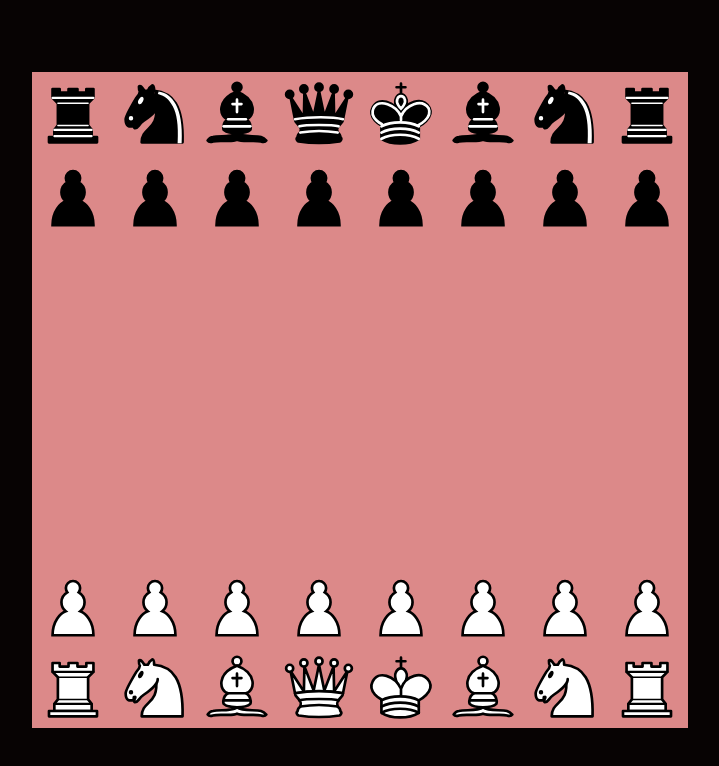
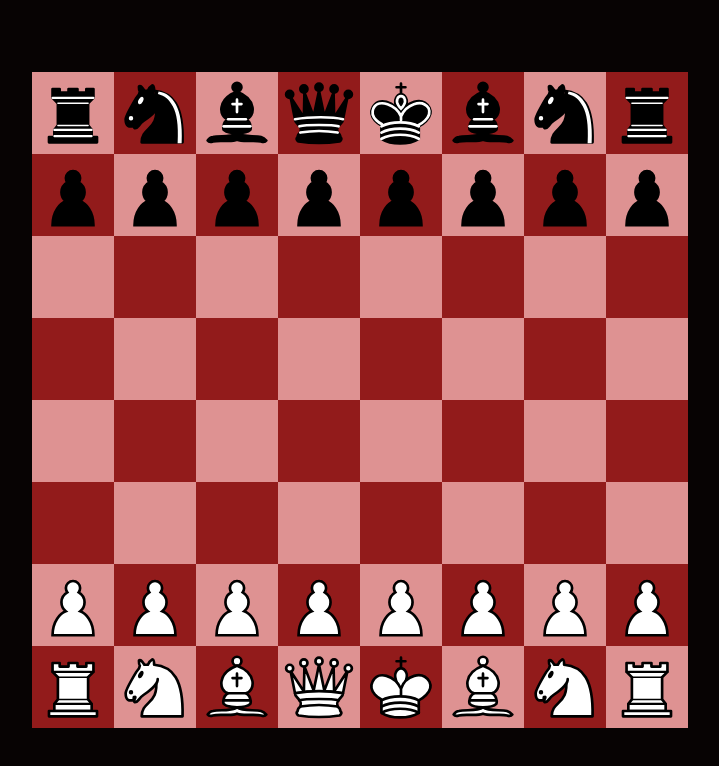
Before and after one commit to DiegoMars/Mars-Chess-Bot, a React (Vite) app: page / in a window 1280 px wide. Shown: the top 766 px of the page, without its empty margins (280-999 px from the left). Built offline with nearby package versions, Linux system fonts and the light colour scheme; a web font is replaced by a local one.

Commit message:
Split board into 3 tables

```diff
--- a/src/globalComps/board/board.jsx
+++ b/src/globalComps/board/board.jsx
@@ -14,12 +14,13 @@ import PlaceholderImg from "./../../assets/pieces/No_image.svg";
 import { useState, useEffect } from "react";
 import styles from "./board.module.css";
 
-const renderRow = (fenElement) => {
+const renderRow = (fenElement, white) => {
   let row = [];
   let fen = fenElement;
   if (Array.isArray(fenElement)){
     fen = fenElement[0];
   }
+  if (white) {
     for (let i=0; i < fen.length; i++) {
       let char = fen.charAt(i);
       let isNumber = !isNaN(char);
@@ -32,10 +33,26 @@ const renderRow = (fenElement) => {
       }
     }
     return row;
+  } else {
+    for (let i=fen.length; i >= 0; i--) {
+      let char = fen.charAt(i);
+      let isNumber = !isNaN(char);
+      if (isNumber) {
+        for (let j = 0; j < char; j++){
+          row.push(" ");
+        }
+      } else {
+        row.push(char);
+      }
+    }
+    return row;
+  }
 };
 
 function Board() {
   const [pieces, setPieces] = useState("rnbqkbnr/pppppppp/8/8/8/8/PPPPPPPP/RNBQKBNR w KQkq - 0 1");
+  const [moves, setMoves] = useState("8/8/8/8/8/8/8/8");
+  const [white, setWhite] = useState(true);
 
   // Ima try to use FEN to describe the board
   // https://en.wikipedia.org/wiki/Forsyth–Edwards_Notation
@@ -56,19 +73,57 @@ function Board() {
   }
   let fenPositions = pieces.split("/", 8);
   fenPositions[7] = fenPositions[7].split(" ", 1);
+  let fenMoves = moves.split("/", 8);
   let Board = [];
+  let Moves = [];
+  if (white){
     for (let i = 0; i < 8; i++) {
-    Board.push(renderRow(fenPositions[i]));
+      Board.push(renderRow(fenPositions[i], white));
+      Moves.push(renderRow(fenMoves[i], white))
     }
+  } else {
+    for (let i = 7; i >= 0; i--) {
+      Board.push(renderRow(fenPositions[i], white));
+      Moves.push(renderRow(fenMoves[i], white))
+    }
+  }
+  console.log(Moves);
 
   return (
     <section>
-      <table className={styles.board}>
+      <div className={styles.boards}>
+        <table className={styles.mainBoard}>
+          <tbody>
+            {Board.map((Row,idx) => (
+              <tr key={idx} className={styles.boardRow}>
+                {Row.map((cell,idx) =>(
+                  <td key={idx} className={styles.cell}>
+                    <img src={PlaceholderImg} alt="placeholder"/>
+                  </td>
+                ))}
+              </tr>
+            ))}
+          </tbody>
+        </table>
+        <table className={styles.moves}>
+          <tbody>
+            {Moves.map((Row,idx) => (
+              <tr key={idx}>
+                {Row.map((cell,idx) =>(
+                  <td key={idx} className={cell == "m" ? styles.move : styles.noMove}>
+                    <img src={PlaceholderImg} alt="placeholder"/>
+                  </td>
+                ))}
+              </tr>
+            ))}
+          </tbody>
+        </table>
+        <table className={styles.pieces}>
           <tbody>
             {Board.map((Row,idx) => (
               <tr key={idx}>
                 {Row.map((cell,idx) =>(
-                <td key={idx} className={styles.cell}>
+                  <td key={idx}>
                     <img src={pieceImg[cell]} alt={cell + " piece"} />
                   </td>
                 ))}
@@ -76,6 +131,7 @@ function Board() {
             ))}
           </tbody>
         </table>
+      </div>
     </section>
   );
 }
--- a/src/globalComps/board/board.module.css
+++ b/src/globalComps/board/board.module.css
@@ -1,14 +1,18 @@
-.board {
+.boards {
+  position: relative;
+}
+
+.boards table {
   margin: auto;
   border-collapse: collapse;
 }
 
-td {
+.boards td {
   width: 5rem;
   height: 5rem;
 }
 
-td * {
+.boards td * {
   width: 100%;
   height: 100%;
   display: flex;
@@ -16,14 +20,22 @@ td * {
   align-items: center;
 }
 
-.cell {
-  background-color: var(--primary-300) !important;
+.mainBoard {
+  display:block;
 }
-
-tr:nth-child(odd) td:nth-child(even), tr:nth-child(even) td:nth-child(odd) {
+.boardRow:nth-child(odd) td:nth-child(even), .boardRow:nth-child(even) td:nth-child(odd) {
+  background-color: var(--secondary);
+}
+.boardRow:nth-child(even) td:nth-child(even), .boardRow:nth-child(odd) td:nth-child(odd) {
   background-color: var(--primary);
 }
 
-tr:nth-child(even) td:nth-child(even), tr:nth-child(odd) td:nth-child(odd) {
-  background-color: var(--secondary);
+.moves, .pieces {
+  position: absolute;
+  transform: translate(0%, -100%);
+  -ms-transform: translate(0%, -100%);
 }
+
+.move{
+  background-color: var(--text);
+}
```
Lines whose indentation alone changed are shown as unchanged.
